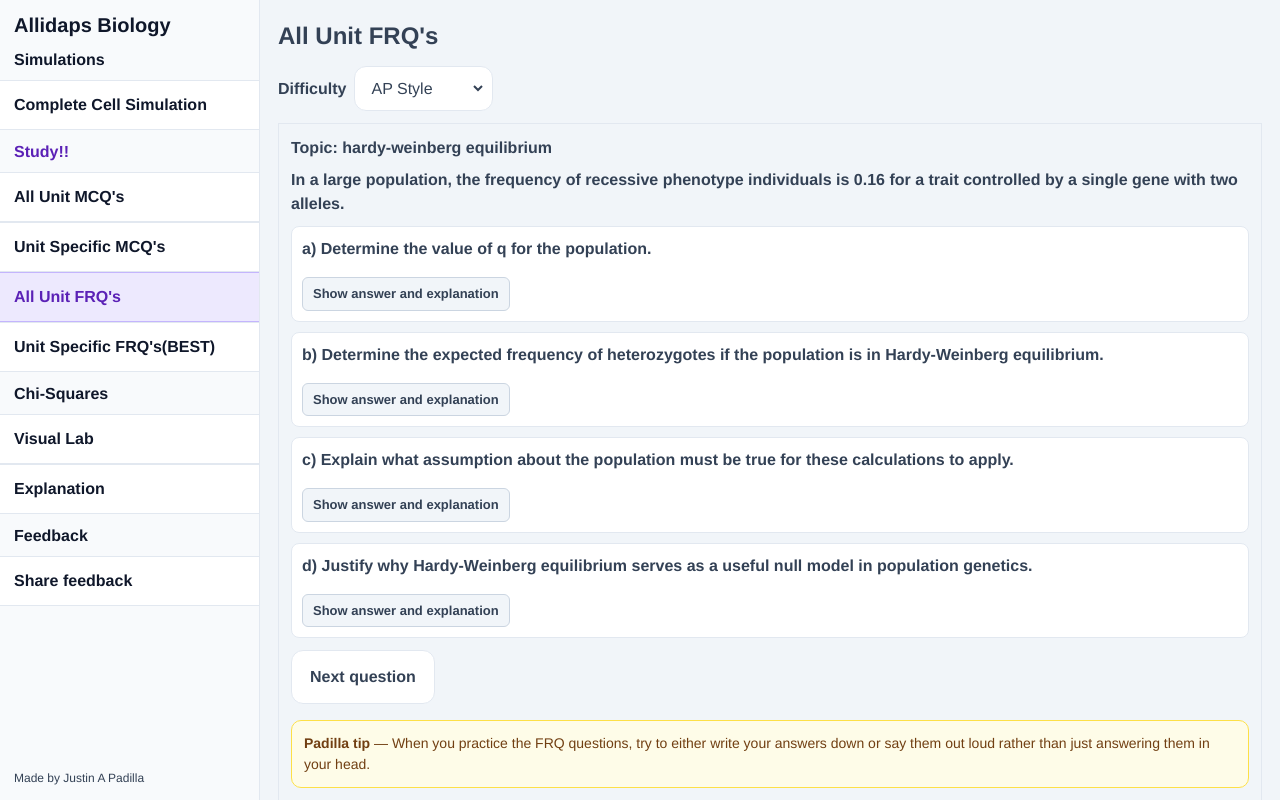
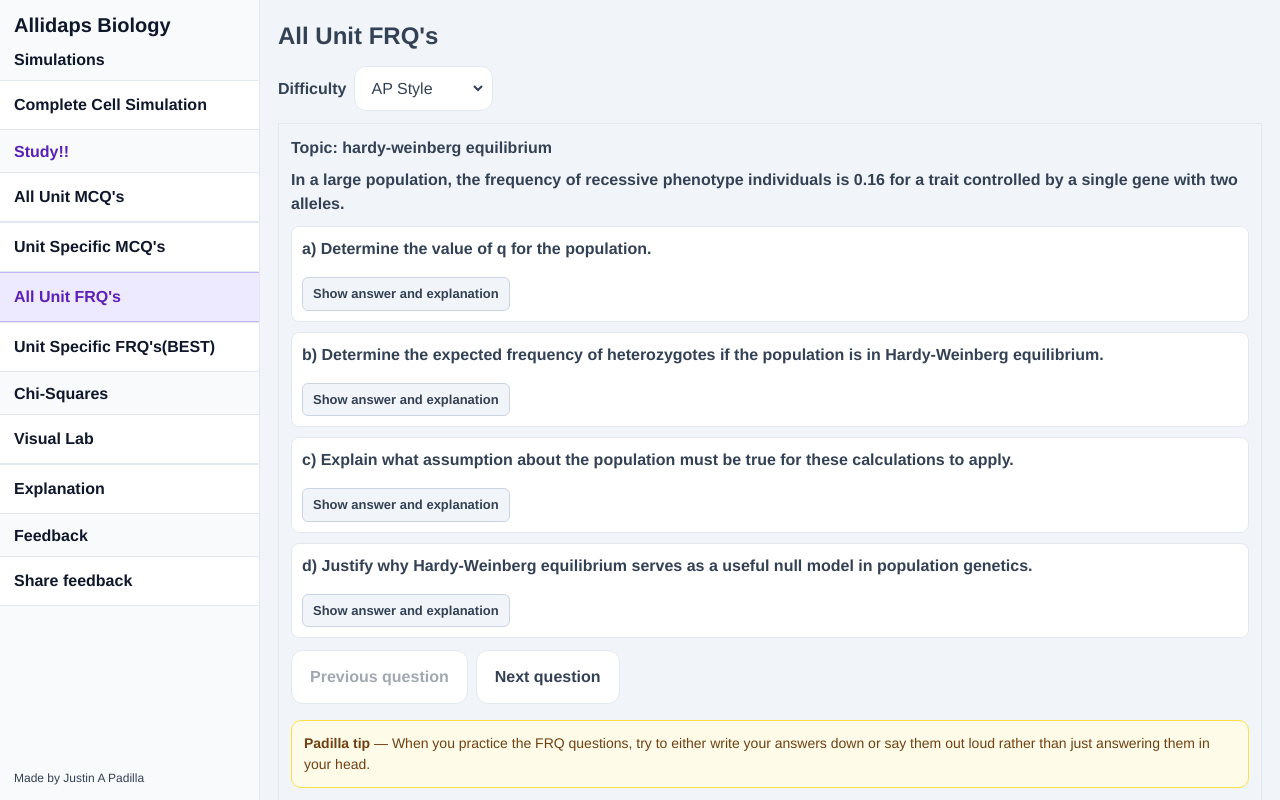
Before and after one commit to Padustin/AllidapsBiology, a Next.js app: page /sims/active-recall/frq-all in a window 1280 px wide. Built offline with nearby package versions, Linux system fonts and the light colour scheme.

Commit message:
Add Previous question navigation to all active-recall study pages

```diff
--- a/app/sims/active-recall/ap/page.tsx
+++ b/app/sims/active-recall/ap/page.tsx
@@ -5,6 +5,7 @@ import React, { useEffect, useState } from "react";
 export default function Page() {
   const [difficulty, setDifficulty] = useState("easy");
   const [question, setQuestion] = useState<any | null>(null);
+  const [previousQuestions, setPreviousQuestions] = useState<any[]>([]);
   const [loadError, setLoadError] = useState<string | null>(null);
   const [selected, setSelected] = useState<number | null>(null);
   const [crossedOut, setCrossedOut] = useState<Record<number, boolean>>({});
@@ -18,19 +19,14 @@ export default function Page() {
   const border = "#e2e8f0";
   const text = "#334155";
   const heading = "#0f172a";
-  const frqPlaceholder = "FRQ mode is coming soon. This is a placeholder for now.";
 
   async function next(attempt = 0) {
+    const currentQuestion = question;
     setQuestion(null);
     setSelected(null);
     setCrossedOut({});
     setVisibleExplanations({});
     setLoadError(null);
-    if (difficulty === "frq") {
-      setPoolSize(0);
-      setLoadError(frqPlaceholder);
-      return;
-    }
     const MAX_ATTEMPTS = 6;
     const scopeKey = `AP::${difficulty}`;
     const scopeSeen = (seen && seen[scopeKey]) || {};
@@ -50,6 +46,7 @@ export default function Page() {
           setSeen((s) => ({ ...s, [scopeKey]: {} }));
         }
         if (q.id) setSeen((s) => ({ ...s, [scopeKey]: { ...(s[scopeKey] || {}), [q.id]: true } }));
+        if (currentQuestion) setPreviousQuestions((prev) => [...prev, currentQuestion]);
         try { const { ensureChoiceExplanations } = await import("../shared"); setQuestion(ensureChoiceExplanations(q)); } catch (e) { setQuestion(q); }
         return;
       }
@@ -68,6 +65,19 @@ export default function Page() {
     setLoadError("No fixed questions are available for this difficulty yet.");
   }
 
+  function previous() {
+    setLoadError(null);
+    setSelected(null);
+    setCrossedOut({});
+    setVisibleExplanations({});
+    setPreviousQuestions((prev) => {
+      if (prev.length === 0) return prev;
+      const last = prev[prev.length - 1];
+      setQuestion(last);
+      return prev.slice(0, -1);
+    });
+  }
+
   useEffect(() => {
     // generate first question on load
     try {
@@ -84,11 +94,6 @@ export default function Page() {
       }
     } catch (e) {}
     (async () => {
-      if (difficulty === "frq") {
-        setPoolSize(0);
-        setLoadError(frqPlaceholder);
-        return;
-      }
       try {
         const res = await fetch(`/api/ar-pool?mode=ap&difficulty=${encodeURIComponent(difficulty)}`);
         const data = await res.json();
@@ -103,15 +108,7 @@ export default function Page() {
 
   useEffect(() => {
     (async () => {
-      if (difficulty === "frq") {
-        setPoolSize(0);
-        setQuestion(null);
-        setSelected(null);
-        setCrossedOut({});
-        setVisibleExplanations({});
-        setLoadError(frqPlaceholder);
-        return;
-      }
+      setPreviousQuestions([]);
       try {
         const res = await fetch(`/api/ar-pool?mode=ap&difficulty=${encodeURIComponent(difficulty)}`);
         const data = await res.json();
@@ -140,12 +137,14 @@ export default function Page() {
               <option value="easy">Easy (definitions)</option>
               <option value="hard">Hard (application)</option>
               <option value="analysis">Analysis (experiment/system)</option>
-              <option value="frq">FRQ (placeholder)</option>
             </select>
           </div>
         </div>
 
         <div style={{ marginLeft: "auto", display: "flex", gap: 8, alignItems: "center" }}>
+          <div style={{ padding: 6, border: `1px solid ${border}`, borderRadius: 12, background: "white" }}>
+            <button onClick={previous} disabled={previousQuestions.length === 0} style={{ padding: "8px 12px", borderRadius: 12, border: `none`, background: "transparent", fontWeight: 700, opacity: previousQuestions.length > 0 ? 1 : 0.45, cursor: previousQuestions.length > 0 ? "pointer" : "not-allowed" }}>Previous question</button>
+          </div>
           <div style={{ padding: 6, border: `1px solid ${border}`, borderRadius: 12, background: "white" }}>
             <button onClick={() => { void next(); }} style={{ padding: "8px 12px", borderRadius: 12, border: `none`, background: "transparent", fontWeight: 700 }}>New question</button>
           </div>
--- a/app/sims/active-recall/frq-all/page.tsx
+++ b/app/sims/active-recall/frq-all/page.tsx
@@ -17,10 +17,12 @@ type FrqQuestion = {
 export default function AllUnitFrqPage() {
   const [difficulty, setDifficulty] = useState("AP Style");
   const [question, setQuestion] = useState<FrqQuestion | null>(null);
+  const [previousQuestions, setPreviousQuestions] = useState<FrqQuestion[]>([]);
   const [loadError, setLoadError] = useState<string | null>(null);
   const [revealedParts, setRevealedParts] = useState<Record<string, boolean>>({});
 
   async function nextFrq() {
+    const currentQuestion = question;
     setLoadError(null);
     setRevealedParts({});
     try {
@@ -28,6 +30,7 @@ export default function AllUnitFrqPage() {
       const res = await fetch(`/api/frq-question?mode=all&difficulty=${encodeURIComponent(diffParam)}`);
       const data = await res.json();
       if (data?.question) {
+        if (currentQuestion) setPreviousQuestions((prev) => [...prev, currentQuestion]);
         setQuestion(data.question);
         return;
       }
@@ -39,7 +42,19 @@ export default function AllUnitFrqPage() {
     }
   }
 
+  function previousFrq() {
+    setLoadError(null);
+    setRevealedParts({});
+    setPreviousQuestions((prev) => {
+      if (prev.length === 0) return prev;
+      const last = prev[prev.length - 1];
+      setQuestion(last);
+      return prev.slice(0, -1);
+    });
+  }
+
   useEffect(() => {
+    setPreviousQuestions([]);
     void nextFrq();
   }, [difficulty]);
 
@@ -150,6 +165,11 @@ export default function AllUnitFrqPage() {
             )}
             <div style={{ marginTop: 12, display: "flex", gap: 8 }}>
               <div style={{ padding: 6, border: "1px solid #e2e8f0", borderRadius: 12, background: "white" }}>
+                <button onClick={previousFrq} disabled={previousQuestions.length === 0} style={{ padding: "8px 12px", borderRadius: 8, border: "none", background: "transparent", cursor: previousQuestions.length > 0 ? "pointer" : "not-allowed", fontWeight: 600, opacity: previousQuestions.length > 0 ? 1 : 0.45 }}>
+                  Previous question
+                </button>
+              </div>
+              <div style={{ padding: 6, border: "1px solid #e2e8f0", borderRadius: 12, background: "white" }}>
                 <button onClick={() => void nextFrq()} style={{ padding: "8px 12px", borderRadius: 8, border: "none", background: "transparent", cursor: "pointer", fontWeight: 600 }}>
                   Next question
                 </button>
--- a/app/sims/active-recall/frq-unit/page.tsx
+++ b/app/sims/active-recall/frq-unit/page.tsx
@@ -19,10 +19,12 @@ export default function UnitFrqPage() {
   const [unit, setUnit] = useState(UNITS[0]);
   const [difficulty, setDifficulty] = useState("AP Style");
   const [question, setQuestion] = useState<FrqQuestion | null>(null);
+  const [previousQuestions, setPreviousQuestions] = useState<FrqQuestion[]>([]);
   const [loadError, setLoadError] = useState<string | null>(null);
   const [revealedParts, setRevealedParts] = useState<Record<string, boolean>>({});
 
   async function nextFrq() {
+    const currentQuestion = question;
     setLoadError(null);
     setRevealedParts({});
     try {
@@ -30,6 +32,7 @@ export default function UnitFrqPage() {
       const res = await fetch(`/api/frq-question?mode=unit&unit=${encodeURIComponent(unit)}&difficulty=${encodeURIComponent(diffParam)}`);
       const data = await res.json();
       if (data?.question) {
+        if (currentQuestion) setPreviousQuestions((prev) => [...prev, currentQuestion]);
         setQuestion(data.question);
         return;
       }
@@ -41,7 +44,19 @@ export default function UnitFrqPage() {
     }
   }
 
+  function previousFrq() {
+    setLoadError(null);
+    setRevealedParts({});
+    setPreviousQuestions((prev) => {
+      if (prev.length === 0) return prev;
+      const last = prev[prev.length - 1];
+      setQuestion(last);
+      return prev.slice(0, -1);
+    });
+  }
+
   useEffect(() => {
+    setPreviousQuestions([]);
     void nextFrq();
   }, [unit, difficulty]);
 
@@ -162,6 +177,11 @@ export default function UnitFrqPage() {
             )}
             <div style={{ marginTop: 12, display: "flex", gap: 8 }}>
               <div style={{ padding: 6, border: "1px solid #e2e8f0", borderRadius: 12, background: "white" }}>
+                <button onClick={previousFrq} disabled={previousQuestions.length === 0} style={{ padding: "8px 12px", borderRadius: 8, border: "none", background: "transparent", cursor: previousQuestions.length > 0 ? "pointer" : "not-allowed", fontWeight: 600, opacity: previousQuestions.length > 0 ? 1 : 0.45 }}>
+                  Previous question
+                </button>
+              </div>
+              <div style={{ padding: 6, border: "1px solid #e2e8f0", borderRadius: 12, background: "white" }}>
                 <button onClick={() => void nextFrq()} style={{ padding: "8px 12px", borderRadius: 8, border: "none", background: "transparent", cursor: "pointer", fontWeight: 600 }}>
                   Next question
                 </button>
--- a/app/sims/active-recall/unit/page.tsx
+++ b/app/sims/active-recall/unit/page.tsx
@@ -7,6 +7,7 @@ export default function Page() {
   const [difficulty, setDifficulty] = useState("");
   const [unit, setUnit] = useState("");
   const [question, setQuestion] = useState<any | null>(null);
+  const [previousQuestions, setPreviousQuestions] = useState<any[]>([]);
   const [loadError, setLoadError] = useState<string | null>(null);
   const [selected, setSelected] = useState<number | null>(null);
   const [crossedOut, setCrossedOut] = useState<Record<number, boolean>>({});
@@ -14,24 +15,15 @@ export default function Page() {
   const [seen, setSeen] = useState<Record<string, Record<string, true>>>({});
   const [poolSize, setPoolSize] = useState<number>(0);
   const STORAGE_KEY = "ar-seen";
-  const frqPlaceholder = "FRQ mode is coming soon. This is a placeholder for now.";
 
   async function next(attempt = 0) {
+    const currentQuestion = question;
     if (!unit || !difficulty) {
       setQuestion(null);
       setSelected(null);
       setCrossedOut({});
       setVisibleExplanations({});
       setLoadError("Select a unit and difficulty first to begin.");
-      return;
-    }
-    if (difficulty === "frq") {
-      setQuestion(null);
-      setSelected(null);
-      setCrossedOut({});
-      setVisibleExplanations({});
-      setPoolSize(0);
-      setLoadError(frqPlaceholder);
       return;
     }
     setQuestion(null);
@@ -58,6 +50,7 @@ export default function Page() {
           setSeen((s) => ({ ...s, [scopeKey]: {} }));
         }
         if (q.id) setSeen((s) => ({ ...s, [scopeKey]: { ...(s[scopeKey] || {}), [q.id]: true } }));
+        if (currentQuestion) setPreviousQuestions((prev) => [...prev, currentQuestion]);
         // ensure per-choice explanations
         try { const mod = (await import("../shared")).ensureChoiceExplanations; setQuestion(mod(q)); } catch (e) { setQuestion(q); }
         return;
@@ -75,6 +68,19 @@ export default function Page() {
     }
 
     setLoadError("No fixed questions are available for this unit and difficulty yet.");
+  }
+
+  function previous() {
+    setLoadError(null);
+    setSelected(null);
+    setCrossedOut({});
+    setVisibleExplanations({});
+    setPreviousQuestions((prev) => {
+      if (prev.length === 0) return prev;
+      const last = prev[prev.length - 1];
+      setQuestion(last);
+      return prev.slice(0, -1);
+    });
   }
 
   useEffect(() => {
@@ -95,11 +101,6 @@ export default function Page() {
     } catch (e) {}
     // fetch pool for current scope, then request first question
     (async () => {
-      if (difficulty === "frq") {
-        setPoolSize(0);
-        setLoadError(frqPlaceholder);
-        return;
-      }
       try {
         const res = await fetch(`/api/ar-pool?mode=unit&unit=${encodeURIComponent(unit)}&difficulty=${encodeURIComponent(difficulty)}`);
         const data = await res.json();
@@ -115,6 +116,7 @@ export default function Page() {
   useEffect(() => {
     if (!unit || !difficulty) {
       setPoolSize(0);
+      setPreviousQuestions([]);
       setQuestion(null);
       setSelected(null);
       setCrossedOut({});
@@ -122,17 +124,9 @@ export default function Page() {
       setLoadError("Select a unit and difficulty first to begin.");
       return;
     }
-    if (difficulty === "frq") {
-      setPoolSize(0);
-      setQuestion(null);
-      setSelected(null);
-      setCrossedOut({});
-      setVisibleExplanations({});
-      setLoadError(frqPlaceholder);
-      return;
-    }
     // when unit or difficulty changes, refresh pool and load a fresh question
     (async () => {
+      setPreviousQuestions([]);
       try {
         const res = await fetch(`/api/ar-pool?mode=unit&unit=${encodeURIComponent(unit)}&difficulty=${encodeURIComponent(difficulty)}`);
         const data = await res.json();
@@ -162,7 +156,6 @@ export default function Page() {
               <option value="easy">Easy (definitions)</option>
               <option value="hard">Hard (application)</option>
               <option value="analysis">Analysis (experiment/system)</option>
-              <option value="frq">FRQ (placeholder)</option>
             </select>
           </div>
         </div>
@@ -180,6 +173,9 @@ export default function Page() {
         </div>
 
         <div style={{ marginLeft: "auto", display: "flex", gap: 8, alignItems: "center" }}>
+          <div style={{ padding: 6, border: "1px solid #e2e8f0", borderRadius: 12, background: "white" }}>
+            <button onClick={previous} disabled={previousQuestions.length === 0} style={{ padding: "8px 12px", borderRadius: 8, background: "transparent", border: "none", opacity: previousQuestions.length > 0 ? 1 : 0.45, cursor: previousQuestions.length > 0 ? "pointer" : "not-allowed" }}>Previous question</button>
+          </div>
           <div style={{ padding: 6, border: "1px solid #e2e8f0", borderRadius: 12, background: "white" }}>
             <button onClick={() => { void next(); }} disabled={!unit || !difficulty} style={{ padding: "8px 12px", borderRadius: 8, background: "transparent", border: "none", opacity: unit && difficulty ? 1 : 0.45, cursor: unit && difficulty ? "pointer" : "not-allowed" }}>New question</button>
           </div>
```
